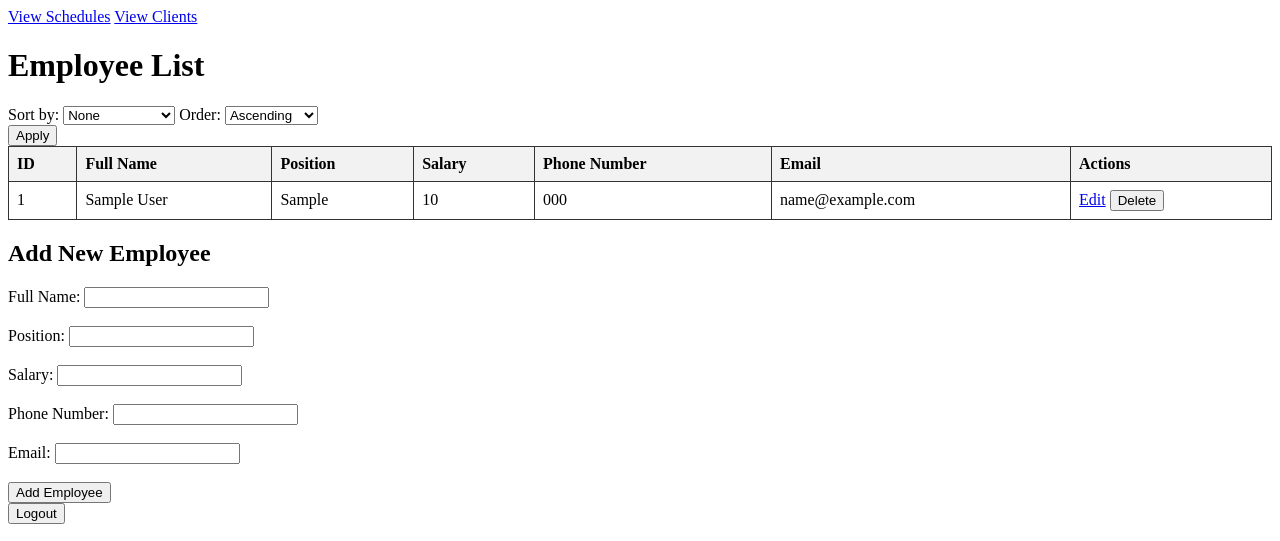
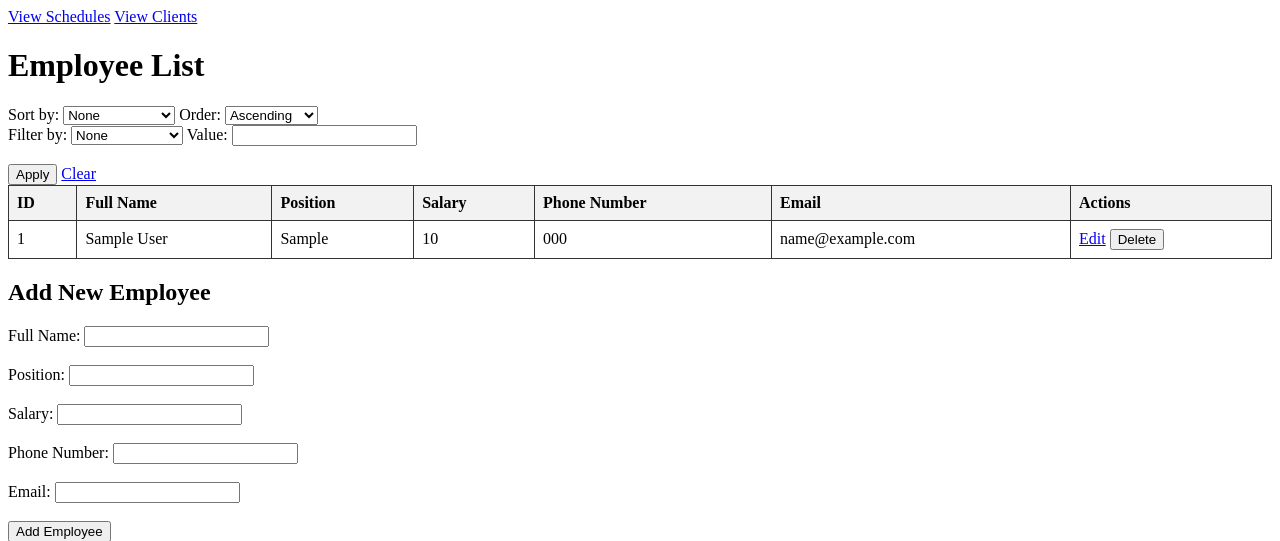
Before and after one commit to ostrrovska/ski_resort, a Flask app: page / in a window 1280 px wide. Shown: the top 541 px of the page. Run offline with Flask 3, Linux system fonts and the light colour scheme; the visitor is signed in with stand-in values (Sample User, id 1); tables that the repository leaves empty hold one stand-in row (values such as "Sample post").

Commit message:
Implement filtering for employees

```diff
--- a/controllers/employee_controller.py
+++ b/controllers/employee_controller.py
@@ -5,14 +5,19 @@ employee_service = EmployeeService()
 
 employee_controller = Blueprint('employee', __name__)
 
-@employee_controller.route('/', methods = ['GET'])
+
+@employee_controller.route('/', methods=['GET'])
 def list_employees():
     sort_by = request.args.get('sort_by')
     sort_order = request.args.get('sort_order')
-    employees = employee_service.get_all(sort_by = sort_by, sort_order = sort_order)
-    return render_template('employees.html', employees = employees)
+    filter_by = request.args.get('filter_by')
+    filter_value = request.args.get('filter_value')
+    employees = employee_service.get_all(sort_by=sort_by, sort_order=sort_order,
+                                         filter_by=filter_by, filter_value=filter_value)
+    return render_template('employees.html', employees=employees)
 
-@employee_controller.route('/add', methods = ['POST'])
+
+@employee_controller.route('/add', methods=['POST'])
 def add():
     full_name = request.form['full_name']
     position = request.form['position']
@@ -22,14 +27,16 @@ def add():
     employee_service.add(full_name, position, salary, phone_number, email)
     return redirect(url_for('employee.list_employees'))
 
-@employee_controller.route('/edit/<int:id>', methods = ['GET'])
+
+@employee_controller.route('/edit/<int:id>', methods=['GET'])
 def edit_employee(id):
     employee = employee_service.get_by_id(id)
     if not employee:
         return redirect(url_for('employee.list_employees'))
-    return render_template('employee_edit.html', employee = employee)
+    return render_template('employee_edit.html', employee=employee)
 
-@employee_controller.route('/update/<int:id>', methods = ['POST'])
+
+@employee_controller.route('/update/<int:id>', methods=['POST'])
 def update(id):
     full_name = request.form['full_name']
     position = request.form['position']
@@ -42,7 +49,8 @@ def update(id):
 
     return redirect(url_for('employee.list_employees'))
 
-@employee_controller.route('/delete/<int:id>', methods = ['POST'])
+
+@employee_controller.route('/delete/<int:id>', methods=['POST'])
 def delete(id):
     employee_service.delete(id)
     return redirect(url_for('employee.list_employees'))
--- a/services/employee_service.py
+++ b/services/employee_service.py
@@ -3,9 +3,9 @@ from models.employee import Employee, db
 class EmployeeService:
 
     @staticmethod
-    def get_all(sort_by = None, sort_order = 'asc'):
+    def get_all(sort_by = None, sort_order = 'asc', filter_by = None, filter_value = None):
         query = Employee.query
-        sort_options = {
+        sort_filter_options = {
             'id': Employee.id,
             'full_name': Employee.full_name,
             'position': Employee.position,
@@ -13,11 +13,19 @@ class EmployeeService:
             'phone_number': Employee.phone_number,
             'email': Employee.email
         }
-        if sort_by in sort_options:
+        if sort_by in sort_filter_options:
             if sort_order == 'desc':
-                query = query.order_by(sort_options[sort_by].desc())
+                query = query.order_by(sort_filter_options[sort_by].desc())
             else:
-                query = query.order_by(sort_options[sort_by])
+                query = query.order_by(sort_filter_options[sort_by])
+
+        if filter_by in sort_filter_options and filter_value:
+            column = sort_filter_options[filter_by]
+            if isinstance(column.type, db.Integer):
+                query = query.filter(column == int(filter_value))
+            else:
+                query = query.filter(column.ilike(f'%{filter_value}%'))
+
         return query.all()
 
     @staticmethod
--- a/templates/employees.html
+++ b/templates/employees.html
@@ -10,7 +10,8 @@
 <a href="{{ url_for('client.list_clients') }}">View Clients</a>
 <h1>Employee List</h1>
 
-    <!-- Form for sorting employees -->
+
+<!-- Form for sorting anf filtering employees -->
 <form action="{{ url_for('employee.list_employees') }}" method="GET">
     <div class="form-group">
         <label for="sort_by">Sort by:</label>
@@ -29,7 +30,22 @@
             <option value="desc">Descending</option>
         </select>
     </div>
+
+    <div class="form-group">
+        <label for="filter_by">Filter by:</label>
+        <select id="filter_by" name="filter_by">
+            <option value="" selected>None</option>
+            <option value="full_name">Full Name</option>
+            <option value="position">Position</option>
+            <option value="salary">Salary</option>
+            <option value="phone_number">Phone Number</option>
+            <option value="email">Email</option>
+        </select>
+        <label for="filter_value">Value:</label>
+        <input type="text" id="filter_value" name="filter_value" required><br><br>
         <button type="submit">Apply</button>
+        <a href="{{ url_for('employee.list_employees') }}">Clear</a>
+    </div>
 </form>
 
 <table>
```
Lines whose indentation alone changed are shown as unchanged.
